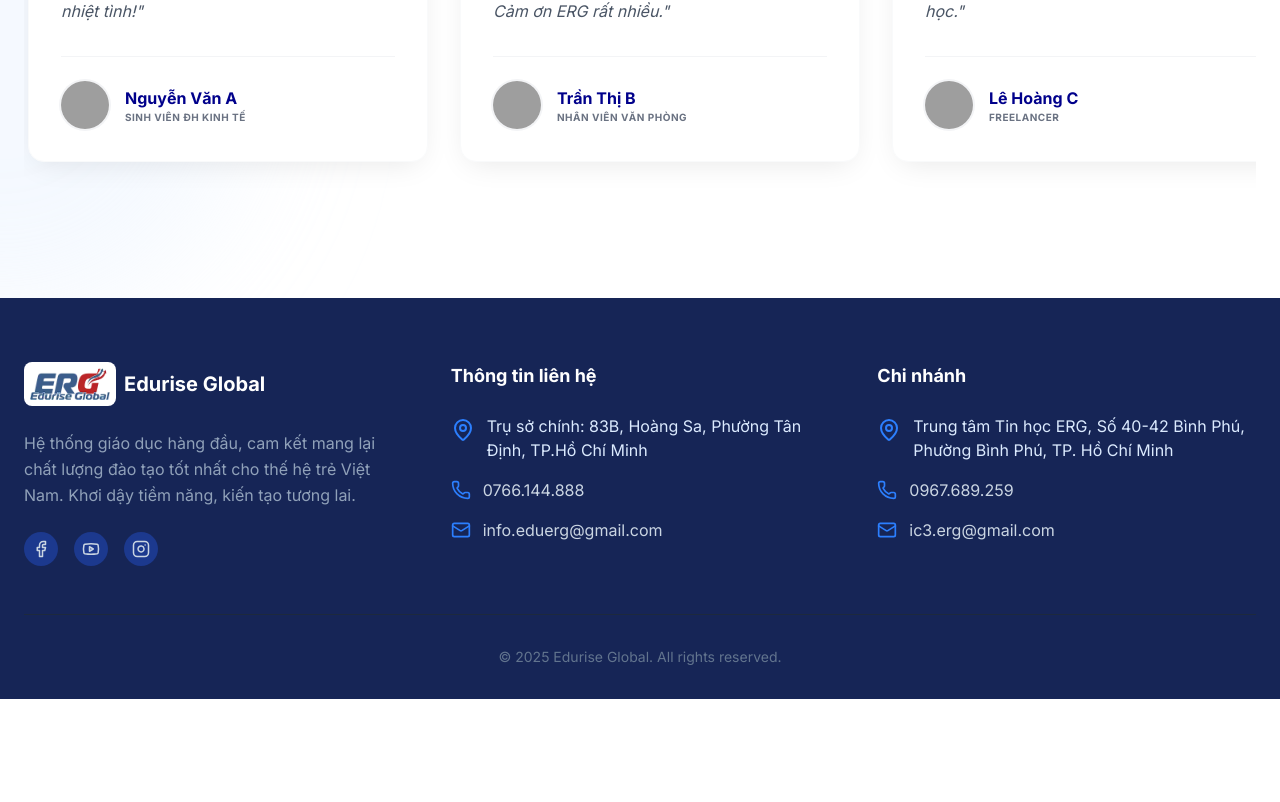
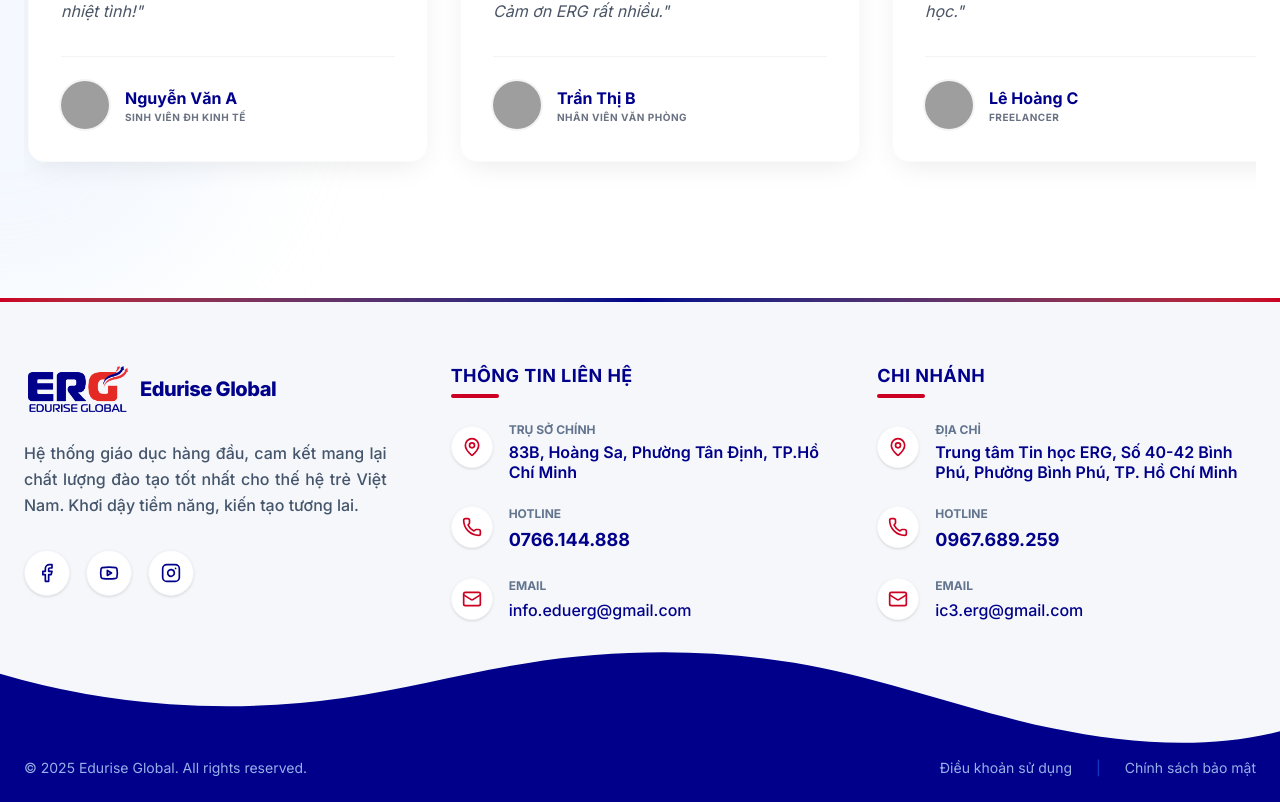
Before and after one commit to eduriseglobalvn/erg, a Next.js app: page / in a window 1280 px wide. Shown: the part 4691-5493 px from the top of the page. Before the commit the page ends 5390 px from the top, so only its background shows below. Built offline with nearby package versions, Linux system fonts and the light colour scheme; no server answers; grey boxes are pictures that could not be loaded.

Commit message:
update footer

```diff
--- a/src/components/Footer.tsx
+++ b/src/components/Footer.tsx
@@ -1,94 +1,165 @@
 import React from 'react';
-import Link from 'next/link';
-import { BookOpen, MapPin, Phone, Mail, Facebook, Youtube, Instagram, ChevronRight } from 'lucide-react';
+import { MapPin, Phone, Mail, Facebook, Youtube, Instagram } from 'lucide-react';
 import Image from 'next/image';
 
+const FooterWaveFix = () => {
+    return (
+        <footer className="bg-[#F5F7FA] pt-16 text-[#00008b] font-sans relative">
 
-const Footer: React.FC = () => {
-  return (
-    <footer className="bg-blue-950 text-slate-300 pt-16 pb-8">
-      <div className="container mx-auto px-4 md:px-6">
-        {/* THAY ĐỔI CHÍNH: Chia thành 3 cột trên màn hình LG trở lên */}
-        <div className="grid grid-cols-1 md:grid-cols-2 lg:grid-cols-3 gap-12 mb-12">
+            {/* 1. Thanh Gradient trên cùng */}
+            <div className="absolute top-0 left-0 w-full h-1 bg-gradient-to-r from-[#cc0022] via-[#00008b] to-[#cc0022]"></div>
+
+            {/* === 2. PHẦN NỘI DUNG CHÍNH ===
+         FIX: Thay đổi `pb-2` thành `pb-28` hoặc `pb-32`.
+         Điều này tạo ra khoảng trống lớn ở dưới cùng, đẩy chữ lên trên để sóng không che mất.
+      */}
+            <div className="container mx-auto px-4 md:px-6 pb-28 md:pb-32">
+                <div className="grid grid-cols-1 md:grid-cols-2 lg:grid-cols-3 gap-12">
 
                     {/* CỘT 1: Brand & Intro */}
-          <div>
+                    <div className="flex flex-col items-start">
                         <div className="flex items-center gap-2 mb-6">
-              <div className="bg-white text-white p-1.5 rounded-lg">
-                  <Image src="/erg.webp" alt="Logo" width={80} height={36} />
+                            <div className="p-1">
+                                <Image src="/erg.png" alt="Edurise Global Logo" width={100} height={45} className="object-contain" />
                             </div>
-              <span className="text-xl font-bold text-white">Edurise Global</span>
+                            <span className="text-xl font-extrabold text-[#00008b] tracking-tight">Edurise Global</span>
                         </div>
-            <p className="text-slate-400 mb-6 leading-relaxed">
+                        <p className="text-slate-600 mb-8 leading-relaxed pr-4 text-justify font-medium">
                             Hệ thống giáo dục hàng đầu, cam kết mang lại chất lượng đào tạo tốt nhất cho thế hệ trẻ Việt Nam. Khơi dậy tiềm năng, kiến tạo tương lai.
                         </p>
                         <div className="flex gap-4">
-              <a href="https://www.facebook.com/eduriseerg" className="bg-blue-900 p-2 rounded-full hover:bg-blue-600 transition-colors" aria-label="Facebook">
-                <Facebook size={18} />
+                            <a href="https://www.facebook.com/eduriseerg" className="group bg-white p-3 rounded-full shadow-sm border border-slate-100 hover:bg-[#00008b] transition-all duration-300">
+                                <Facebook size={20} className="text-[#00008b] group-hover:text-white transition-colors" />
                             </a>
-              <a href="#" className="bg-blue-900 p-2 rounded-full hover:bg-red-600 transition-colors" aria-label="Youtube">
-                <Youtube size={18} />
+                            <a href="#" className="group bg-white p-3 rounded-full shadow-sm border border-slate-100 hover:bg-[#cc0022] transition-all duration-300">
+                                <Youtube size={20} className="text-[#00008b] group-hover:text-white transition-colors" />
                             </a>
-              <a href="#" className="bg-blue-900 p-2 rounded-full hover:bg-pink-600 transition-colors" aria-label="Instagram">
-                <Instagram size={18} />
+                            <a href="#" className="group bg-white p-3 rounded-full shadow-sm border border-slate-100 hover:bg-pink-600 transition-all duration-300">
+                                <Instagram size={20} className="text-[#00008b] group-hover:text-white transition-colors" />
                             </a>
                         </div>
                     </div>
 
                     {/* CỘT 2: Thông tin liên hệ */}
                     <div>
-            <h3 className="text-white font-bold text-lg mb-6">Thông tin liên hệ</h3>
-            <ul className="space-y-4">
-              <div className="flex items-start gap-3">
-                    <div className="text-blue-500 shrink-0 mt-1">
-                        <MapPin size={24} />
+                        <h3 className="font-bold text-lg mb-8 uppercase tracking-wide text-[#00008b] relative inline-block">
+                            Thông tin liên hệ
+                            <span className="absolute -bottom-2 left-0 w-12 h-1 bg-[#cc0022] rounded-full"></span>
+                        </h3>
+                        <ul className="space-y-6">
+                            <li className="flex items-start gap-4">
+                                <div className="bg-white p-2.5 rounded-full shadow-sm text-[#cc0022] shrink-0 mt-1 border border-slate-50">
+                                    <MapPin size={20} />
                                 </div>
                                 <div>
-                        <p className="text-blue-100">Trụ sở chính: 83B, Hoàng Sa, Phường Tân Định, TP.Hồ Chí Minh</p>
+                                    <span className="text-slate-500 text-xs font-bold uppercase block mb-1">Trụ sở chính</span>
+                                    <p className="text-[#00008b] font-semibold leading-tight block">83B, Hoàng Sa, Phường Tân Định, TP.Hồ Chí Minh</p>
                                 </div>
+                            </li>
+                            <li className="flex items-start gap-4 group">
+                                <div className="bg-white p-2.5 rounded-full shadow-sm text-[#cc0022] shrink-0 border border-slate-50 group-hover:bg-[#cc0022] group-hover:text-white transition-all">
+                                    <Phone size={20} />
                                 </div>
-              <li className="flex items-center gap-3">
-                <Phone size={20} className="text-blue-500 shrink-0" />
-                <a href="tel:0766144888" className="hover:text-white transition-colors">0766.144.888</a>
+                                <div>
+                                    <span className="text-slate-500 text-xs font-bold uppercase block mb-1">Hotline</span>
+                                    <a href="tel:0766144888" className="text-[#00008b] font-bold text-lg hover:text-[#cc0022] transition-colors">0766.144.888</a>
+                                </div>
                             </li>
-              <li className="flex items-center gap-3">
-                <Mail size={20} className="text-blue-500 shrink-0" />
-                <a href="mailto:info.eduerg@gmail.com" className="hover:text-white transition-colors">info.eduerg@gmail.com</a>
+                            <li className="flex items-start gap-4 group">
+                                <div className="bg-white p-2.5 rounded-full shadow-sm text-[#cc0022] shrink-0 border border-slate-50 group-hover:bg-[#cc0022] group-hover:text-white transition-all">
+                                    <Mail size={20} />
+                                </div>
+                                <div>
+                                    <span className="text-slate-500 text-xs font-bold uppercase block mb-1">Email</span>
+                                    <a href="mailto:info.eduerg@gmail.com" className="text-[#00008b] font-medium hover:text-[#cc0022] transition-colors">info.eduerg@gmail.com</a>
+                                </div>
                             </li>
                         </ul>
                     </div>
 
-          {/* CỘT 3: Thông tin liên hệ chi nhánh */}
+                    {/* CỘT 3: Chi nhánh */}
                     <div>
-            <h3 className="text-white font-bold text-lg mb-6">Chi nhánh</h3>
-            <ul className="space-y-4">
-              <div className="flex items-start gap-3">
-                    <div className="text-blue-500 shrink-0 mt-1">
-                        <MapPin size={24} />
+                        <h3 className="font-bold text-lg mb-8 uppercase tracking-wide text-[#00008b] relative inline-block">
+                            Chi nhánh
+                            <span className="absolute -bottom-2 left-0 w-12 h-1 bg-[#cc0022] rounded-full"></span>
+                        </h3>
+                        <ul className="space-y-6">
+                            <li className="flex items-start gap-4">
+                                <div className="bg-white p-2.5 rounded-full shadow-sm text-[#cc0022] shrink-0 mt-1 border border-slate-50">
+                                    <MapPin size={20} />
                                 </div>
                                 <div>
-                        <p className="text-blue-100">Trung tâm Tin học ERG, Số 40-42 Bình Phú, Phường Bình Phú, TP. Hồ Chí Minh</p>
+                                    <span className="text-slate-500 text-xs font-bold uppercase block mb-1">Địa chỉ</span>
+                                    <p className="text-[#00008b] font-semibold leading-tight block">Trung tâm Tin học ERG, Số 40-42 Bình Phú, Phường Bình Phú, TP. Hồ Chí Minh</p>
                                 </div>
+                            </li>
+                            <li className="flex items-start gap-4 group">
+                                <div className="bg-white p-2.5 rounded-full shadow-sm text-[#cc0022] shrink-0 border border-slate-50 group-hover:bg-[#cc0022] group-hover:text-white transition-all">
+                                    <Phone size={20} />
                                 </div>
-              <li className="flex items-center gap-3">
-                <Phone size={20} className="text-blue-500 shrink-0" />
-                <a href="tel:0967689259" className="hover:text-white transition-colors">0967.689.259</a>
+                                <div>
+                                    <span className="text-slate-500 text-xs font-bold uppercase block mb-1">Hotline</span>
+                                    <a href="tel:0967689259" className="text-[#00008b] font-bold text-lg hover:text-[#cc0022] transition-colors">0967.689.259</a>
+                                </div>
                             </li>
-
-                <li className="flex items-center gap-3">
-                    <Mail size={20} className="text-blue-500 shrink-0" />
-                    <a href="mailto:info.eduerg@gmail.com" className="hover:text-white transition-colors">ic3.erg@gmail.com</a>
+                            <li className="flex items-start gap-4 group">
+                                <div className="bg-white p-2.5 rounded-full shadow-sm text-[#cc0022] shrink-0 border border-slate-50 group-hover:bg-[#cc0022] group-hover:text-white transition-all">
+                                    <Mail size={20} />
+                                </div>
+                                <div>
+                                    <span className="text-slate-500 text-xs font-bold uppercase block mb-1">Email</span>
+                                    <a href="mailto:ic3.erg@gmail.com" className="text-[#00008b] font-medium hover:text-[#cc0022] transition-colors">ic3.erg@gmail.com</a>
+                                </div>
                             </li>
                         </ul>
                     </div>
                 </div>
+            </div>
 
-        <div className="border-t border-slate-800 pt-8 text-center text-slate-500 text-sm">
-          <p>© 2025 Edurise Global. All rights reserved.</p>
+            {/* === 3. PHẦN LƯỢN SÓNG & COPYRIGHT ===
+         Phần này được đặt trong một khối relative riêng biệt ở cuối.
+      */}
+            <div className="relative w-full">
+
+                {/* Lớp SVG Lượn sóng: Nằm đè lên trên khoảng trống padding đã tạo ở trên */}
+                <div className="absolute top-0 left-0 w-full overflow-hidden leading-[0] transform -translate-y-[99%] z-10">
+                    <svg
+                        className="relative block w-[calc(100%+1.3px)] h-[60px] md:h-[100px]" // Tăng độ cao sóng lên 100px cho mềm mại
+                        data-name="Layer 1"
+                        xmlns="http://www.w3.org/2000/svg"
+                        viewBox="0 0 1200 120"
+                        preserveAspectRatio="none"
+                    >
+                        <path
+                            d="M321.39,56.44c58-10.79,114.16-30.13,172-41.86,82.39-16.72,168.19-17.73,250.45-.39C823.78,31,906.67,72,985.66,92.83c70.05,18.48,146.53,26.09,214.34,3V120H0V27.35A600.21,600.21,0,0,0,321.39,56.44Z"
+                            className="fill-[#00008b]"
+                        ></path>
+                    </svg>
+                </div>
+
+                {/* Khối nền xanh chứa nội dung bản quyền */}
+                <div className="bg-[#00008b] pb-6 pt-2 relative z-20">
+                    <div className="container mx-auto px-4 md:px-6 flex flex-col md:flex-row justify-between items-center text-sm text-blue-200/80">
+                        <p className="hover:text-white transition-colors cursor-default text-center md:text-left">
+                            © 2025 Edurise Global. All rights reserved.
+                        </p>
+
+                        <div className="flex items-center gap-6 mt-4 md:mt-0">
+                            <a href="#" className="hover:text-white transition relative group">
+                                Điều khoản sử dụng
+                                <span className="absolute -bottom-1 left-0 w-0 h-0.5 bg-[#cc0022] transition-all group-hover:w-full"></span>
+                            </a>
+                            <span className="text-blue-500/50">|</span>
+                            <a href="#" className="hover:text-white transition relative group">
+                                Chính sách bảo mật
+                                <span className="absolute -bottom-1 left-0 w-0 h-0.5 bg-[#cc0022] transition-all group-hover:w-full"></span>
+                            </a>
+                        </div>
+                    </div>
                 </div>
             </div>
         </footer>
     );
 };
 
-export default Footer;
+export default FooterWaveFix;
```
Lines whose indentation alone changed are shown as unchanged.
